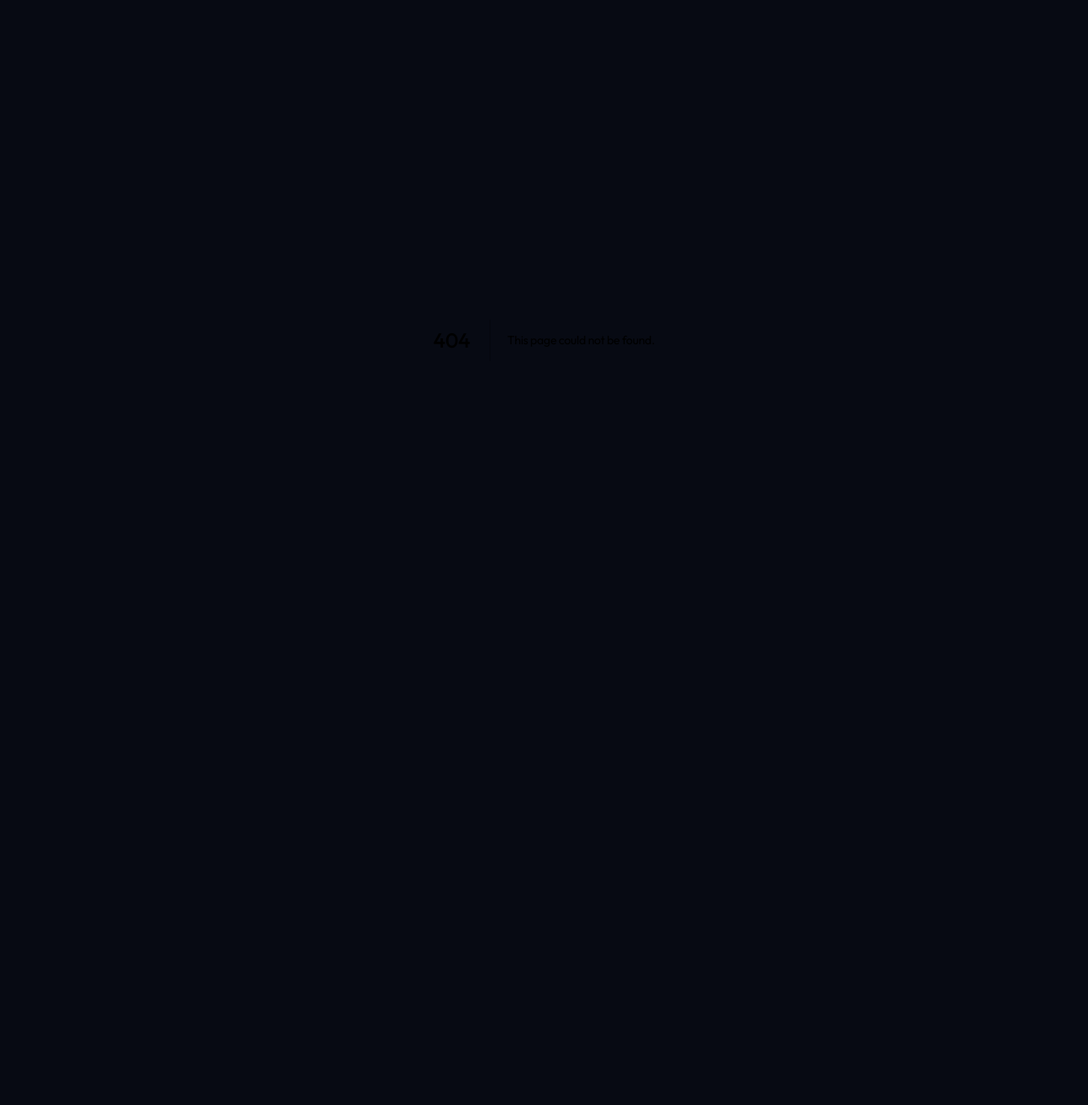
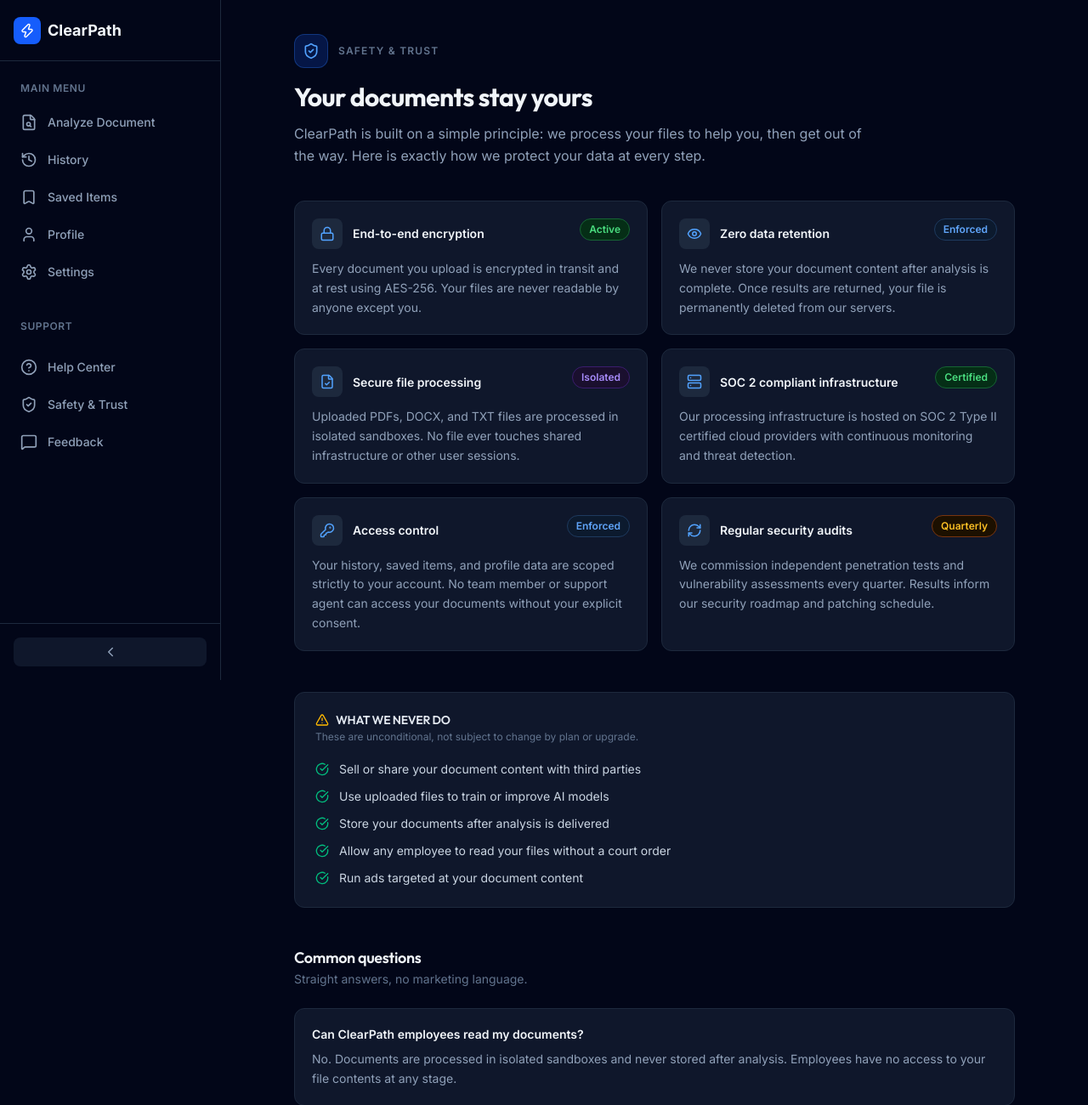
Before and after one commit to wahb-amir/clearpath, a Next.js app in the folder frontend/: page /safety in a window 1280 px wide. Before the commit this address had no page. Shown: the top 1300 px of the page at 85% size. Before the commit the page ends 800 px from the top, so only its background shows below. Built offline with nearby package versions, Linux system fonts and the light colour scheme.

Commit message:
creating safety page

```diff
--- /dev/null
+++ b/frontend/src/app/safety/app/SafetyTrust.jsx
@@ -0,0 +1,177 @@
+"use client";
+
+import { ShieldCheck, Lock, Eye, FileCheck, AlertTriangle, CheckCircle, Server, KeyRound, RefreshCw, Users } from "lucide-react";
+
+const trustPillars = [
+  {
+    icon: Lock,
+    title: "End-to-end encryption",
+    description: "Every document you upload is encrypted in transit and at rest using AES-256. Your files are never readable by anyone except you.",
+    badge: "Active",
+    badgeColor: "emerald",
+  },
+  {
+    icon: Eye,
+    title: "Zero data retention",
+    description: "We never store your document content after analysis is complete. Once results are returned, your file is permanently deleted from our servers.",
+    badge: "Enforced",
+    badgeColor: "blue",
+  },
+  {
+    icon: FileCheck,
+    title: "Secure file processing",
+    description: "Uploaded PDFs, DOCX, and TXT files are processed in isolated sandboxes. No file ever touches shared infrastructure or other user sessions.",
+    badge: "Isolated",
+    badgeColor: "violet",
+  },
+  {
+    icon: Server,
+    title: "SOC 2 compliant infrastructure",
+    description: "Our processing infrastructure is hosted on SOC 2 Type II certified cloud providers with continuous monitoring and threat detection.",
+    badge: "Certified",
+    badgeColor: "emerald",
+  },
+  {
+    icon: KeyRound,
+    title: "Access control",
+    description: "Your history, saved items, and profile data are scoped strictly to your account. No team member or support agent can access your documents without your explicit consent.",
+    badge: "Enforced",
+    badgeColor: "blue",
+  },
+  {
+    icon: RefreshCw,
+    title: "Regular security audits",
+    description: "We commission independent penetration tests and vulnerability assessments every quarter. Results inform our security roadmap and patching schedule.",
+    badge: "Quarterly",
+    badgeColor: "amber",
+  },
+];
+
+const faqItems = [
+  {
+    q: "Can ClearPath employees read my documents?",
+    a: "No. Documents are processed in isolated sandboxes and never stored after analysis. Employees have no access to your file contents at any stage.",
+  },
+  {
+    q: "What file types are accepted and how are they handled?",
+    a: "We accept PDF, DOCX, and TXT files. Each upload is scanned for malware, processed in a sandboxed environment, and permanently deleted once results are returned to you.",
+  },
+  {
+    q: "Is my data used to train AI models?",
+    a: "Never. Your documents are used solely to generate your analysis. We do not use any uploaded content for model training, improvement, or any other secondary purpose.",
+  },
+  {
+    q: "How do I permanently delete my account and history?",
+    a: "You can delete your account and all associated data from the Settings page. Deletion is immediate and irreversible — all records, history, and saved items are purged.",
+  },
+];
+
+const badgeStyles = {
+  emerald: { bg: "#052e16", text: "#4ade80", border: "#166534" },
+  blue: { bg: "#0c1a2e", text: "#60a5fa", border: "#1e3a5f" },
+  violet: { bg: "#1a0f2e", text: "#a78bfa", border: "#3b1d6e" },
+  amber: { bg: "#1c1000", text: "#fbbf24", border: "#78350f" },
+};
+
+export default function SafetyTrust() {
+  return (
+    <div className="min-h-screen bg-slate-950 text-slate-100 px-6 py-10 max-w-4xl mx-auto">
+
+      <div className="mb-10">
+        <div className="flex items-center gap-3 mb-4">
+          <div className="w-10 h-10 rounded-xl bg-blue-600/20 border border-blue-500/30 flex items-center justify-center">
+            <ShieldCheck size={20} className="text-blue-400" />
+          </div>
+          <span className="text-xs font-semibold text-slate-500 uppercase tracking-widest">Safety & Trust</span>
+        </div>
+        <h1 className="text-3xl font-bold text-slate-100 mb-3 leading-tight">
+          Your documents stay yours
+        </h1>
+        <p className="text-slate-400 text-base leading-relaxed max-w-2xl">
+          ClearPath is built on a simple principle: we process your files to help you, then get out of the way. Here is exactly how we protect your data at every step.
+        </p>
+      </div>
+
+      <div className="grid grid-cols-1 md:grid-cols-2 gap-4 mb-12">
+        {trustPillars.map((pillar, idx) => {
+          const Icon = pillar.icon;
+          const badge = badgeStyles[pillar.badgeColor];
+          return (
+            <div
+              key={idx}
+              className="rounded-xl border border-slate-800 bg-slate-900 p-5 flex flex-col gap-3 hover:border-slate-700 transition-colors"
+            >
+              <div className="flex items-start justify-between gap-3">
+                <div className="flex items-center gap-3">
+                  <div className="w-9 h-9 rounded-lg bg-slate-800 flex items-center justify-center flex-shrink-0">
+                    <Icon size={18} className="text-blue-400" />
+                  </div>
+                  <p className="font-semibold text-slate-100 text-sm leading-snug">{pillar.title}</p>
+                </div>
+                <span
+                  className="text-xs font-semibold px-2.5 py-1 rounded-full flex-shrink-0 border"
+                  style={{ background: badge.bg, color: badge.text, borderColor: badge.border }}
+                >
+                  {pillar.badge}
+                </span>
+              </div>
+              <p className="text-slate-400 text-sm leading-relaxed">{pillar.description}</p>
+            </div>
+          );
+        })}
+      </div>
+
+      <div className="rounded-xl border border-slate-800 bg-slate-900 p-6 mb-12">
+        <div className="flex items-center gap-2 mb-1">
+          <AlertTriangle size={16} className="text-amber-400" />
+          <h2 className="text-sm font-semibold text-slate-200 uppercase tracking-wider">What we never do</h2>
+        </div>
+        <p className="text-slate-500 text-xs mb-5">These are unconditional, not subject to change by plan or upgrade.</p>
+        <ul className="space-y-3">
+          {[
+            "Sell or share your document content with third parties",
+            "Use uploaded files to train or improve AI models",
+            "Store your documents after analysis is delivered",
+            "Allow any employee to read your files without a court order",
+            "Run ads targeted at your document content",
+          ].map((item, i) => (
+            <li key={i} className="flex items-start gap-3 text-sm text-slate-300">
+              <CheckCircle size={16} className="text-emerald-500 mt-0.5 flex-shrink-0" />
+              {item}
+            </li>
+          ))}
+        </ul>
+      </div>
+
+      <div className="mb-12">
+        <h2 className="text-lg font-semibold text-slate-100 mb-1">Common questions</h2>
+        <p className="text-slate-500 text-sm mb-6">Straight answers, no marketing language.</p>
+        <div className="space-y-3">
+          {faqItems.map((item, i) => (
+            <div key={i} className="rounded-xl border border-slate-800 bg-slate-900 p-5">
+              <p className="font-semibold text-slate-100 text-sm mb-2">{item.q}</p>
+              <p className="text-slate-400 text-sm leading-relaxed">{item.a}</p>
+            </div>
+          ))}
+        </div>
+      </div>
+
+      <div className="rounded-xl border border-blue-500/20 bg-blue-600/5 p-6 flex flex-col sm:flex-row sm:items-center gap-4">
+        <div className="flex-1">
+          <div className="flex items-center gap-2 mb-1">
+            <Users size={16} className="text-blue-400" />
+            <p className="text-sm font-semibold text-slate-200">Still have questions?</p>
+          </div>
+          <p className="text-slate-400 text-sm">Our team responds to security and privacy questions within one business day.</p>
+        </div>
+        <a
+          href="/help-center"
+          className="flex-shrink-0 inline-flex items-center gap-2 px-4 py-2.5 rounded-lg bg-blue-600 hover:bg-blue-500 text-white text-sm font-medium transition-colors"
+        >
+          Contact support
+        </a>
+      </div>
+
+    </div>
+  );
+}
--- /dev/null
+++ b/frontend/src/app/safety/page.jsx
@@ -0,0 +1,16 @@
+import Sidebar from '@/components/app-shell/Sidebar';
+import React from 'react';
+import SafetyTrust from './app/SafetyTrust';
+
+const HelpCenterLayout = () => {
+  return (
+    <div className="flex min-h-screen bg-slate-950">
+      <Sidebar />
+      <main className="flex-1 min-w-0 overflow-y-auto">
+        <SafetyTrust />
+      </main>
+    </div>
+  );
+};
+
+export default HelpCenterLayout;
--- a/frontend/src/components/app-shell/Sidebar.jsx
+++ b/frontend/src/components/app-shell/Sidebar.jsx
@@ -27,7 +27,7 @@ const primaryNav = [
 
 const secondaryNav = [
   { href: "/help-center", label: "Help Center", icon: HelpCircle },
-  { href: "#", label: "Safety & Trust", icon: ShieldCheck },
+  { href: "/safety", label: "Safety & Trust", icon: ShieldCheck },
   { href: "#", label: "Feedback", icon: MessageSquare },
 ];
 
```
